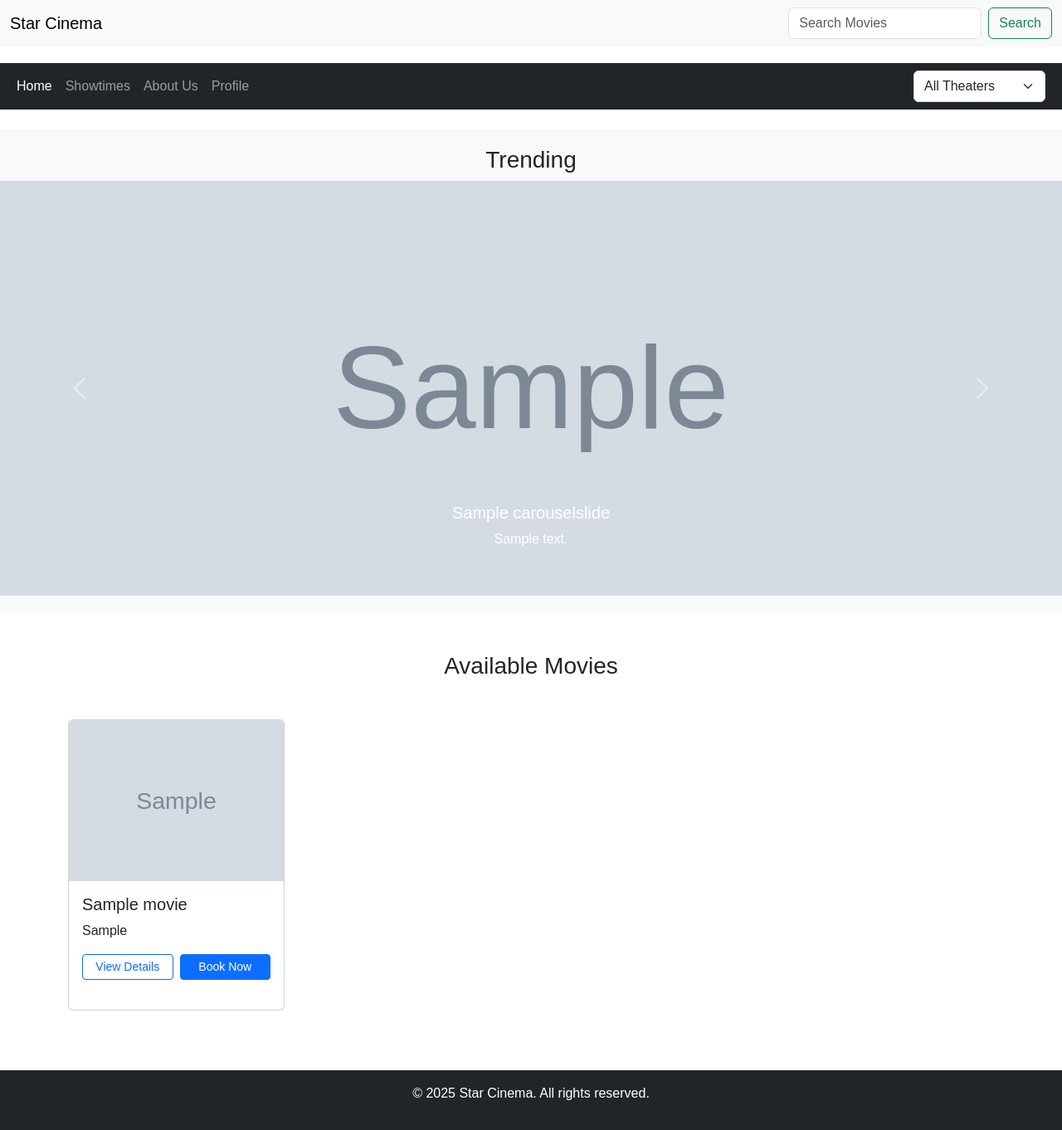
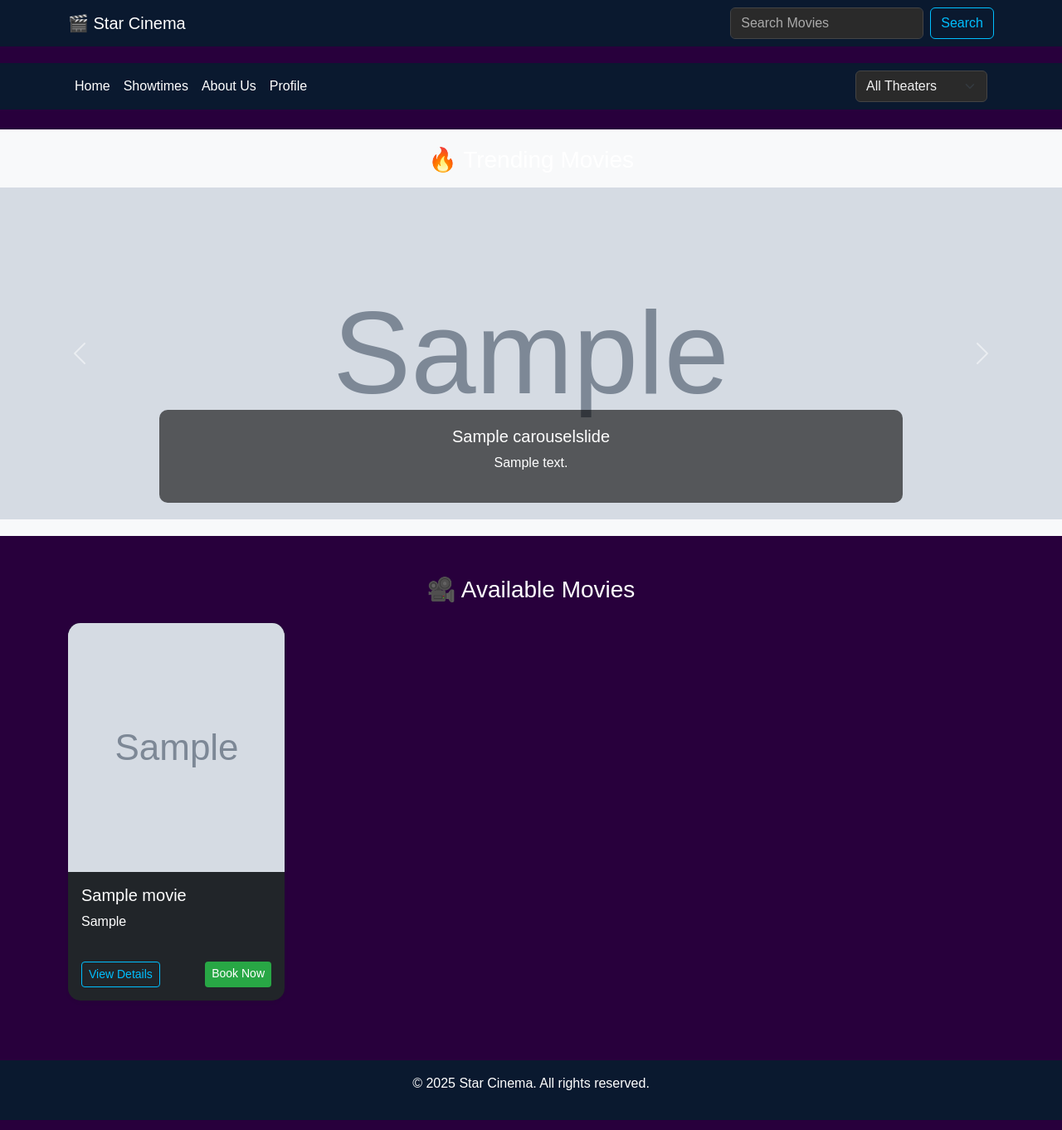
Before and after one commit to krishna3052002/Star_cinema, a Django app: page / in a window 1280 px wide. Shown: the whole page at 83% size. Run offline with Django 5.2, Linux system fonts and the light colour scheme; tables that the repository leaves empty hold one stand-in row (values such as "Sample post"); grey boxes marked "Sample" are stand-in pictures.

Commit message:
Home page 40%

```diff
--- a/star_cinema_app/templates/star_cinema_app/home.html
+++ b/star_cinema_app/templates/star_cinema_app/home.html
@@ -6,30 +6,98 @@
     <meta name="viewport" content="width=device-width, initial-scale=1.0">
     <title>Star Cinema</title>
     <link href="https://cdn.jsdelivr.net/npm/bootstrap@5.3.0/dist/css/bootstrap.min.css" rel="stylesheet">
-    <!-- ✅ Fixed CSS path -->
     <link rel="stylesheet" href="{% static 'css/styles.css' %}">
+    <style>
+        body {
+            background-color: #121212;
+            color: #f1f1f1;
+        }
+        .navbar {
+            background-color: #1e1e1e;
+        }
+        .navbar-light .navbar-brand,
+        .navbar-light .nav-link,
+        .navbar-light .form-control {
+            color: #f1f1f1;
+        }
+        .navbar-dark .nav-link {
+            color: #f1f1f1 !important;
+        }
+        .form-control, .form-select {
+            background-color: #2a2a2a;
+            color: #f1f1f1;
+            border: 1px solid #444;
+        }
+        .form-control::placeholder {
+            color: #aaa;
+        }
+        .carousel-inner img {
+            height: 400px;
+            object-fit: cover;
+        }
+        .carousel-caption {
+            background-color: rgba(0, 0, 0, 0.6);
+            border-radius: 10px;
+        }
+        .card {
+            background-color: #1e1e1e;
+            border: none;
+            transition: transform 0.3s, box-shadow 0.3s;
+            border-radius: 15px;
+            color: #f1f1f1;
+        }
+        .card:hover {
+            transform: translateY(-5px);
+            box-shadow: 0 10px 20px rgba(255, 255, 255, 0.1);
+        }
+        .card-img-top {
+            height: 300px;
+            object-fit: cover;
+            border-top-left-radius: 15px;
+            border-top-right-radius: 15px;
+        }
+        footer {
+            background-color: #1e1e1e;
+        }
+        .btn-outline-primary {
+            color: #00bfff;
+            border-color: #00bfff;
+        }
+        .btn-outline-primary:hover {
+            background-color: #00bfff;
+            color: #000;
+        }
+        .btn-success {
+            background-color: #28a745;
+            border: none;
+        }
+        .btn-success:hover {
+            background-color: #218838;
+        }
+    </style>
 </head>
-<body>
+<body style="background-color: rgb(40, 0, 60); color: white;">
+
 
 <!-- Top Navbar -->
-<nav class="navbar navbar-expand-lg navbar-light bg-light">
-    <div class="container-fluid">
-        <a class="navbar-brand" href="#">Star Cinema</a>
+<nav class="navbar navbar-expand-lg" style="background-color: rgb(10, 25, 47);">
+    <div class="container">
+        <a class="navbar-brand text-white" href="#">🎬 Star Cinema</a>
         <form class="d-flex ms-auto">
             <input class="form-control me-2" type="search" placeholder="Search Movies" aria-label="Search">
-            <button class="btn btn-outline-success" type="submit">Search</button>
+            <button class="btn btn-outline-primary" type="submit">Search</button>
         </form>
     </div>
 </nav>
 
 <!-- Secondary Navbar -->
-<nav class="navbar navbar-expand-lg navbar-dark bg-dark">
-    <div class="container-fluid">
+<nav class="navbar navbar-expand-lg" style="background-color: rgb(10, 25, 47);">
+    <div class="container">
         <ul class="navbar-nav me-auto mb-2 mb-lg-0">
-            <li class="nav-item"><a class="nav-link active" href="#">Home</a></li>
-            <li class="nav-item"><a class="nav-link" href="#">Showtimes</a></li>
-            <li class="nav-item"><a class="nav-link" href="#">About Us</a></li>
-            <li class="nav-item"><a class="nav-link" href="#">Profile</a></li>
+            <li class="nav-item"><a class="nav-link text-white" href="#">Home</a></li>
+            <li class="nav-item"><a class="nav-link text-white" href="#">Showtimes</a></li>
+            <li class="nav-item"><a class="nav-link text-white" href="#">About Us</a></li>
+            <li class="nav-item"><a class="nav-link text-white" href="#">Profile</a></li>
         </ul>
         <form class="d-flex" method="get" action="{% url 'home' %}">
             <select class="form-select me-2" name="theater_id" onchange="this.form.submit()">
@@ -41,14 +109,13 @@
                 {% endfor %}
             </select>
         </form>
-
     </div>
 </nav>
 
-<!-- Trending Movies Carousel -->
-<!-- Trending Carousel with Separate Images -->
+
+<!-- Trending Carousel -->
 <section id="trending" class="my-4">
-    <h3 class="text-center">Trending</h3>
+    <h3 class="text-center mb-3">🔥 Trending Movies</h3>
     <div id="trendingCarousel" class="carousel slide" data-bs-ride="carousel">
         <div class="carousel-inner">
             {% for slide in slides %}
@@ -72,27 +139,25 @@
     </div>
 </section>
 
-
 <!-- Movie Cards Section -->
-<h3 class="text-center mt-5">Available Movies</h3>
 <section id="movies" class="my-5">
+    <h3 class="text-center mb-4">🎥 Available Movies</h3>
     <div class="container">
         <div class="row">
             {% for movie in movies %}
             <div class="col-md-3 mb-4">
-                <div class="card h-100">
+                <div class="card h-100 bg-dark text-white shadow-sm">
                     <img src="{% static 'movies/' %}{{ movie.3 }}" class="card-img-top" alt="{{ movie.1 }}">
-                    <div class="card-body">
+                    <div class="card-body d-flex flex-column">
                         <h5 class="card-title">{{ movie.1 }}</h5>
                         <p class="card-text">{{ movie.2 }}</p>
-                        <div class="d-flex justify-content-between">
-                            <a href="#" class="btn btn-outline-primary btn-sm w-50 me-1">View Details</a>
-                            <a href="#" class="btn btn-primary btn-sm w-50 ms-1">Book Now</a>
+                        <div class="mt-auto d-flex justify-content-between">
+                            <a href="{% url 'movie_detail' movie.0 %}" class="btn btn-outline-primary btn-sm">View Details</a>
+                            <a href="#" class="btn btn-success btn-sm">Book Now</a>
                         </div>
                     </div>
                 </div>
             </div>
-
             {% empty %}
             <p class="text-center">No movies available.</p>
             {% endfor %}
@@ -101,9 +166,10 @@
 </section>
 
 <!-- Footer -->
-<footer class="bg-dark text-white text-center py-3">
+<footer class="text-white text-center py-3" style="background-color: rgb(10, 25, 47);">
     <p>&copy; 2025 Star Cinema. All rights reserved.</p>
 </footer>
+
 
 <!-- Bootstrap JS -->
 <script src="https://cdn.jsdelivr.net/npm/@popperjs/core@2.11.6/dist/umd/popper.min.js"></script>
--- a/star_cinema_app/urls.py
+++ b/star_cinema_app/urls.py
@@ -3,4 +3,5 @@ from . import views  # Import your views
 
 urlpatterns = [
     path('', views.home, name='home'),  # Home page
+    path('movie/<int:movie_id>/', views.movie_detail, name='movie_detail'),
 ]
--- a/star_cinema_app/views.py
+++ b/star_cinema_app/views.py
@@ -36,3 +36,25 @@ def home(request):
         'slides': slides,
     }
     return render(request, 'star_cinema_app/home.html', context)
+
+
+# movie details
+def movie_detail(request, movie_id):
+    with connection.cursor() as cursor:
+        cursor.execute("""
+            SELECT m.id, m.title, m.genre, m.description, m.poster_image, t.name AS theater_name, s.show_time
+            FROM star_cinema_app_movie m
+            JOIN star_cinema_app_show_table s ON m.id = s.movie_id
+            JOIN star_cinema_app_theater t ON t.id = s.theater_id
+            WHERE m.id = %s
+        """, [movie_id])
+        movie_data = cursor.fetchall()
+
+    if not movie_data:
+        return render(request, 'star_cinema_app/movie_not_found.html')
+
+    context = {
+        'movie': movie_data[0],
+        'shows': movie_data
+    }
+    return render(request, 'star_cinema_app/movie_detail.html', context)
--- a/static/css/styles.css
+++ b/static/css/styles.css
@@ -24,3 +24,10 @@ footer {
     height: 500px;
     object-fit: cover;
 }
+.custom-navbar {
+    background-color: rgb(10, 25, 47) !important;
+}
+.carousel-caption {
+    background-color: rgba(0, 0, 0, 0.5); /* Optional for better readability */
+    border-radius: 8px;
+}
```
Also changed, not shown: star_cinema_app/templates/star_cinema_app/movie_detail.html (added, +66 -0 lines), static/movies/batman_begins.jpg (added).
